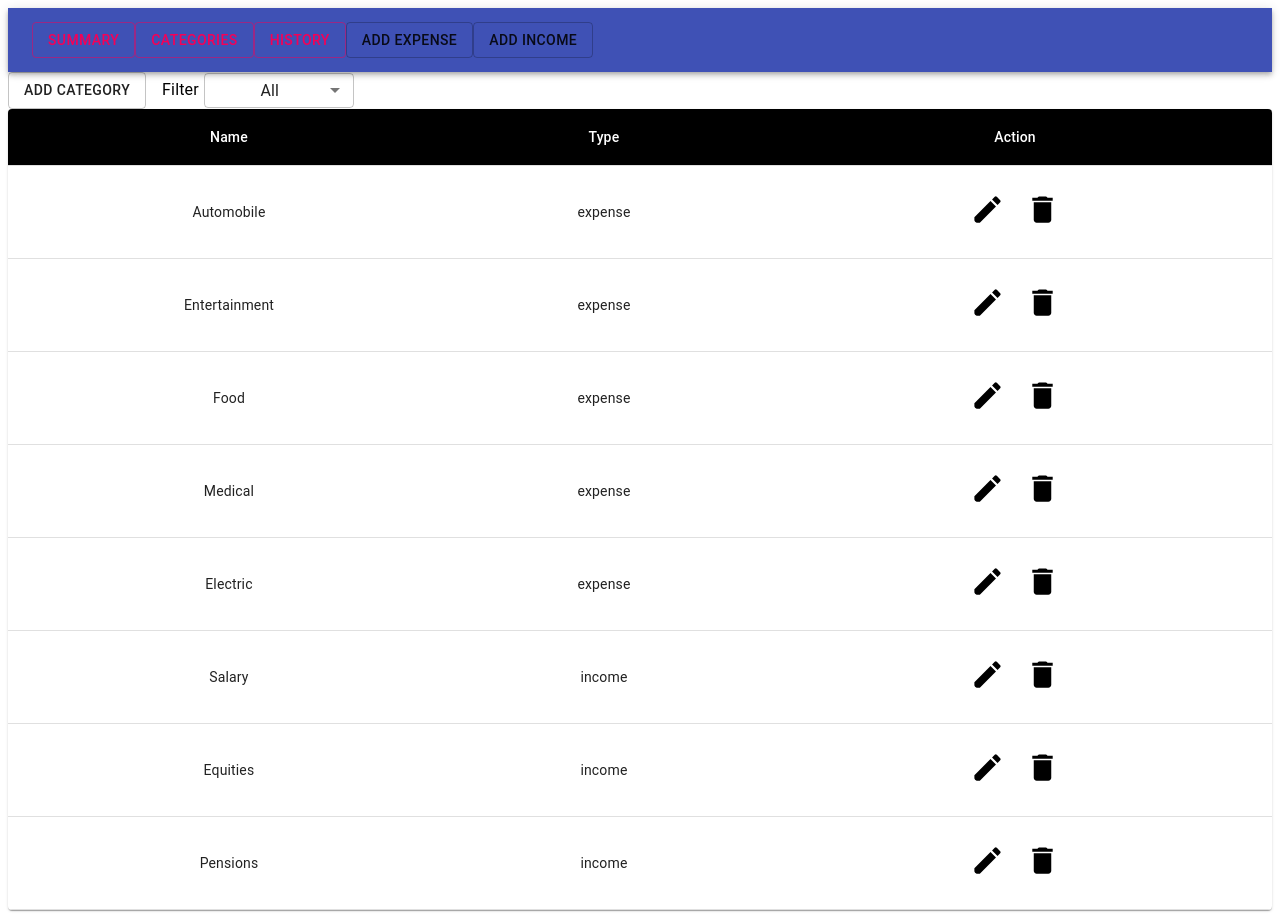
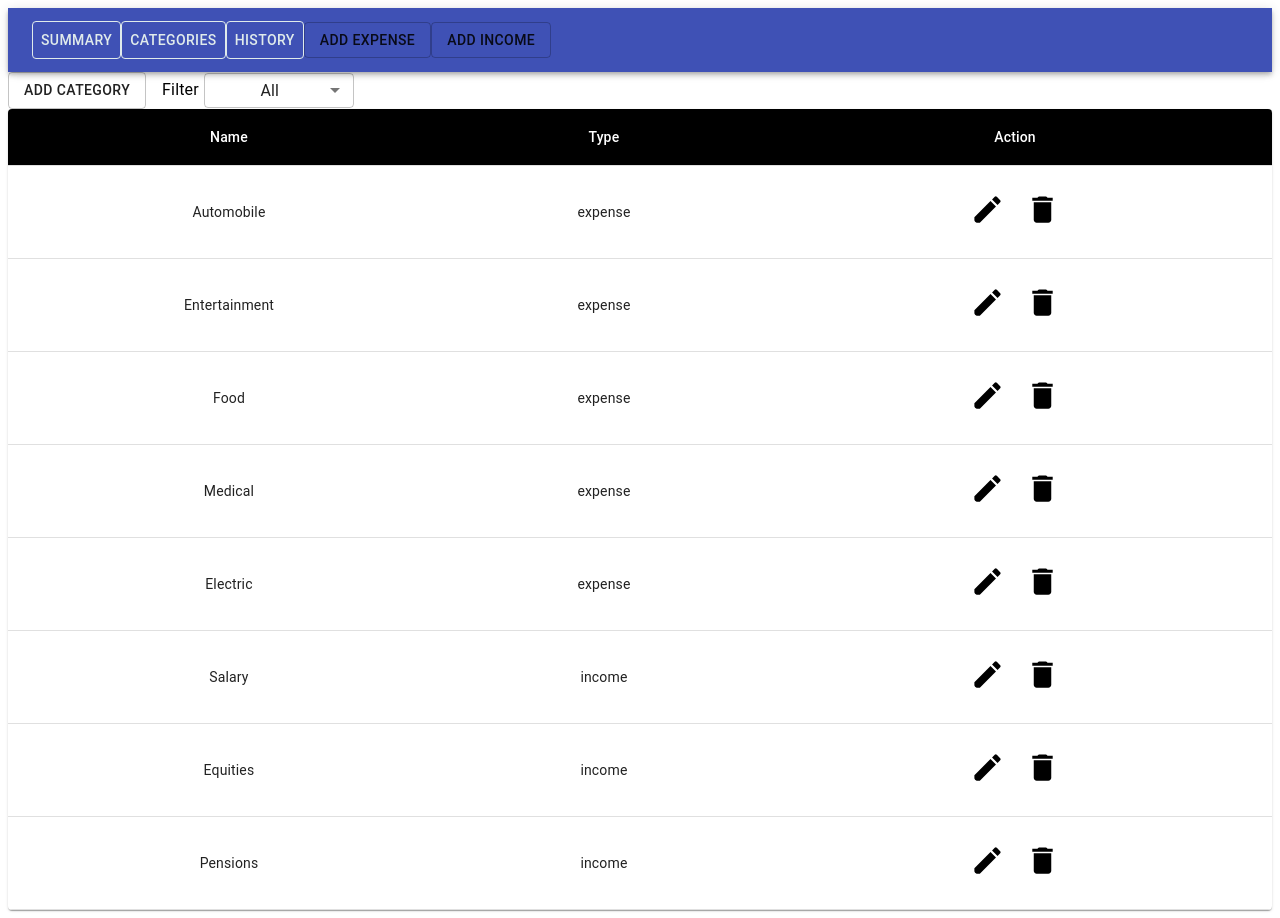
Before and after one commit to LuizaAv/aca-final-project-lge, a React (Create React App) app: page /Categories in a window 1280 px wide. Built offline with nearby package versions, Linux system fonts and the light colour scheme.

Commit message:
feat(header) position fixed

```diff
--- a/src/Components/AddBudget/AddBudget.js
+++ b/src/Components/AddBudget/AddBudget.js
@@ -11,7 +11,6 @@ import MenuItem from '@material-ui/core/MenuItem';
 import TextField from '@material-ui/core/TextField';
 import { MuiPickersUtilsProvider, KeyboardDatePicker } from '@material-ui/pickers';
 import DateFnsUtils from '@date-io/date-fns';
-import Grid from '@material-ui/core/Grid';
 
 import { useStoreContext } from '../../store/storeContext';
 import { addBudget } from '../../store/actions';
@@ -102,8 +101,6 @@ export default function AddBudget() {
           Add Income
         </Button>
 
-
-
       <Dialog fullWidth maxWidth="xs" open={open} onClose={handleOpen}>
         <DialogTitle className={classes.title}>{`Add ${type}`}</DialogTitle>
 
--- a/src/Components/Header/Header.js
+++ b/src/Components/Header/Header.js
@@ -4,11 +4,7 @@ import { Link } from 'react-router-dom';
 import AppBar from '@material-ui/core/AppBar';
 import Button from '@material-ui/core/Button';
 import Toolbar from '@material-ui/core/Toolbar';
-import BottomNavigation from '@material-ui/core/BottomNavigation';
-import BottomNavigationAction from '@material-ui/core/BottomNavigationAction';
-import HistoryIcon from '@material-ui/icons/History';
-import AccountBalanceWalletIcon from '@material-ui/icons/AccountBalanceWallet';
-import CategoryIcon from '@material-ui/icons/Category';
+import ButtonGroup from '@material-ui/core/ButtonGroup';
 
 import AddBudget from '../AddBudget/AddBudget';
 import useStyles from './Header.style';
@@ -17,26 +13,21 @@ export default function Header() {
   const classes = useStyles();
 
   return (
-    <AppBar position="static">
-      <Toolbar>
+    <AppBar position="sticky">
+      <Toolbar className={classes.toolbar}>
         <nav>
           <Link to="/" className={classes.link}>
-            <Button
-              variant="outlined"
-              color="secondary"
-              Button
-              component={Link}
-            >
+            <Button className={classes.button}>
               Summary
             </Button>
           </Link>
           <Link to="/Categories" className={classes.link}>
-            <Button variant="outlined" color="secondary">
+            <Button className={classes.button}>
               Categories
             </Button>
           </Link>
           <Link to="/History" className={classes.link}>
-            <Button variant="outlined" color="secondary">
+            <Button className={classes.button}>
               History
             </Button>
           </Link>
--- a/src/Components/Header/Header.style.js
+++ b/src/Components/Header/Header.style.js
@@ -1,7 +1,13 @@
 import { makeStyles } from '@material-ui/core/styles';
 
 export default makeStyles(theme => ({
+  toolbar: {
+  },
   link: {
     textDecoration: 'none',
   },
+  button: {
+    color: '#E0EBEB',
+    border: '1px solid',
+  },
 }));
--- a/src/pages/Categories/Categories.js
+++ b/src/pages/Categories/Categories.js
@@ -6,7 +6,6 @@ import TableContainer from '@material-ui/core/TableContainer';
 import TableHead from '@material-ui/core/TableHead';
 import TableRow from '@material-ui/core/TableRow';
 import Paper from '@material-ui/core/Paper';
-import Grid from '@material-ui/core/Grid';
 
 import { useStoreContext } from '../../store/storeContext';
 
--- a/src/pages/Main.js
+++ b/src/pages/Main.js
@@ -1,6 +1,5 @@
 import React, { useReducer } from 'react';
-import { Switch, Route, Link } from 'react-router-dom';
-import Button from '@material-ui/core/Button';
+import { Switch, Route } from 'react-router-dom';
 
 import { StoreContext } from '../store/storeContext';
 import { reducer } from '../store/reducers';
```
